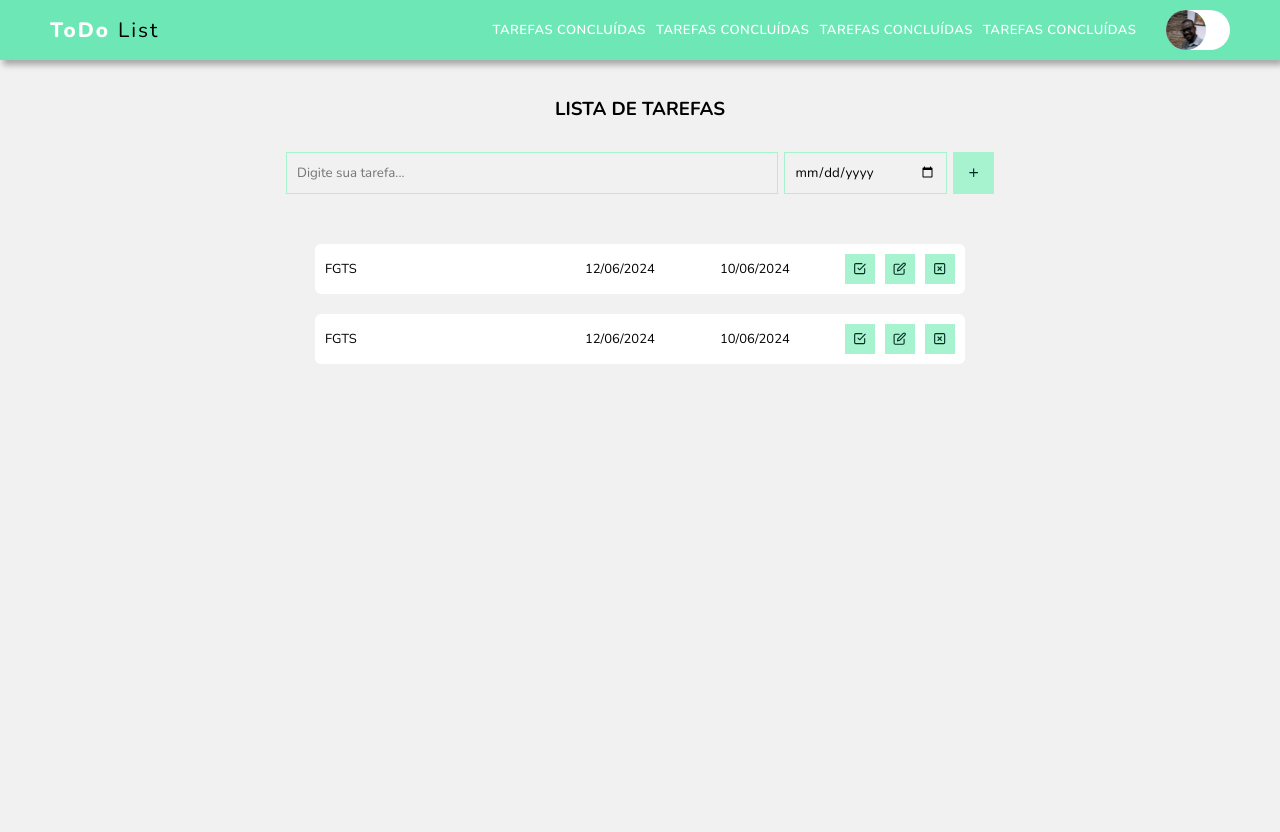
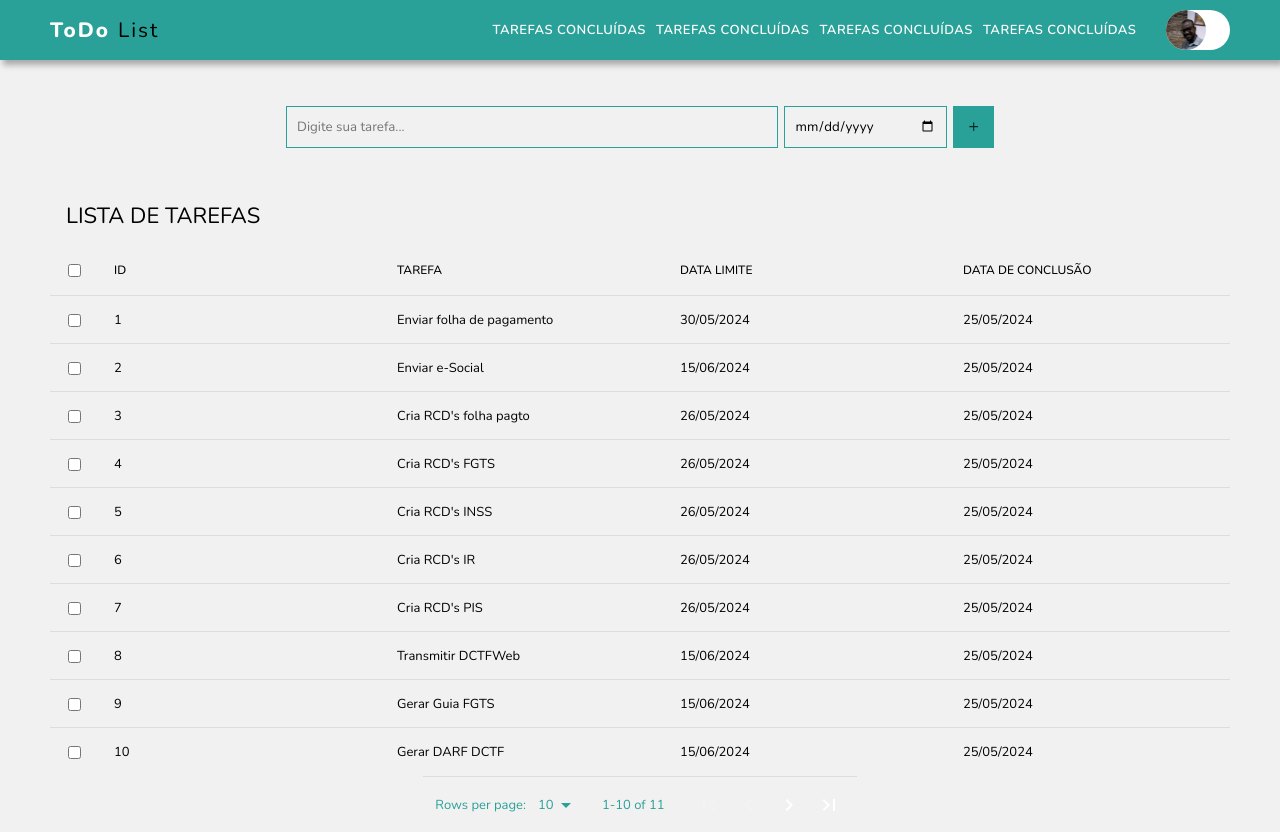
Before and after one commit to iraeveras/todo-list-react-vite, a React (Vite) app: page / in a window 1280 px wide. Before the commit the page ends 800 px from the top, so only its background shows below. Built offline with nearby package versions, Linux system fonts and the light colour scheme.

Commit message:
refatoração

```diff
--- a/package.json
+++ b/package.json
@@ -11,6 +11,7 @@
   },
   "dependencies": {
     "react": "^18.2.0",
+    "react-data-table-component": "^7.6.2",
     "react-dom": "^18.2.0",
     "react-icons": "^5.2.1"
   },
--- a/src/components/Button/Button.css
+++ b/src/components/Button/Button.css
@@ -1,7 +1,7 @@
 button {
     width: 30px;
     height: 30px;
-    background-color: #a7f3d0;
+    background-color: #2aa198;
     padding: 5px;
     border: none;
     color: #022c22;
--- a/src/components/Formtask/Formtask.css
+++ b/src/components/Formtask/Formtask.css
@@ -14,7 +14,7 @@
     /* padding-block: 10px; */
     gap: 6px;
     width: 60%;
-    margin-bottom: 40px;
+    margin-block: 40px;
     /* background-color: #FFF; */
 }
 
@@ -29,7 +29,7 @@
 .input-text-task,
 .input-date-task {
     outline: none;
-    border: 1px solid #a7f3d0;
+    border: 1px solid #2aa198;
     padding: 10px;
     background: transparent;
 }
--- a/src/components/Formtask/Formtask.jsx
+++ b/src/components/Formtask/Formtask.jsx
@@ -30,7 +30,7 @@ export const Formtask = () => {
 
     return (
         <>
-            <h3 className='title'>lista de tarefas</h3>
+            {/* <h3 className='title'></h3> */}
             <section className='task-form'>
                 <div>
 
--- a/src/components/Header/Header.css
+++ b/src/components/Header/Header.css
@@ -2,7 +2,7 @@
     display: flex;
     align-items: center;
     justify-content: center;
-    background-color: #6ee7b7;
+    background-color: #2aa198;
     padding: 10px 50px;
     box-shadow: 3px 5px 6px rgba(0,0,0,0.3);
 }
--- a/src/components/Task/Task.jsx
+++ b/src/components/Task/Task.jsx
@@ -1,36 +1,85 @@
+import React from "react";
+import DataTable , { createTheme } from "react-data-table-component";
 import { FiCheckSquare } from "react-icons/fi";
 import { FiEdit } from "react-icons/fi";
 import { FiXSquare } from "react-icons/fi";
 import { Button } from "../Button/Button";
+import api from "../../services/api.js";
 import './Task.css';
 
 
 
-export const Task = (props) => {
+export const Task = () => {
+
+    const columns = [
+        {
+            name: "ID",
+            selector: row => row.id,
+            sortable: true
+        },
+        {
+            name: "TAREFA",
+            selector: row => row.task,
+            sortable: true
+        },
+        {
+            name: "DATA LIMITE",
+            selector: row => row.date_conpletion,
+            sortable: true
+        },
+        {
+            name: "DATA DE CONCLUSÃO",
+            selector: row => row.create_date_task,
+            sortable: true
+        }
+    ];
+
+createTheme('solarized', {
+
+        text: {
+            primary: '#000000',
+            secondary: '#2aa198',
+        },
+        background: {
+            default: 'transparent',
+        },
+        context: {
+            background: '#2aa198',
+            text: '#FFFFFF',
+        },
+        divider: {
+            default: '#ddd',
+        },
+        action: {
+            button: 'rgba(0,0,0,.54)',
+            hover: 'rgba(0,0,0,.08)',
+            disabled: 'rgba(0,0,0,.12)',
+        },
+    }, 'dark');
+
+    const data = api.map(item => {
+        return (
+
+            {
+                id: item.id,
+                task: item.task,
+                date_conpletion: item.completion_date,
+                create_date_task: item.create_date
+            }
+        )
+    })
 
     return (
-        <section className='task-section'>
-            <div className='task-list'>
-                <div className='list'>
-                    <div className='task-group'>
-                        <p className='task'>{props.task}</p>
-                        <p className='task-completion-date'>{props.dateCompletion}</p>
-                        <p className='task-create-date'>{props.createDatetask}</p>
-                    </div>
-                    <div className='btn-group'>
 
-                        <Button>
-                            <FiCheckSquare/>
-                        </Button>
-                        <Button>
-                            <FiEdit/>
-                        </Button>
-                        <Button>
-                            <FiXSquare/>
-                        </Button>
-                    </div>
-                </div>
-            </div>
-        </section>
+        <DataTable
+        title="LISTA DE TAREFAS"
+        columns={columns}
+        data={data}
+        selectableRows
+        onSelectedRowsChange={data => console.log(data)}
+        pagination
+        fixedHeader
+        theme="solarized"
+        />
     )
 }
--- a/src/components/Wrapper/Wrapper.jsx
+++ b/src/components/Wrapper/Wrapper.jsx
@@ -17,23 +17,8 @@ export const Wrapper = () => {
     return (
         <div className='main-wrapper'>
 
-                <Formtask />
-
-
-
-                {api.map((item) => {
-                return (
-
-                    <Task
-                    key={item.id}
-                    task={item.task}
-                    dateCompletion={item.completion_date}
-                    createDatetask={item.create_date}
-                    />
-                )})}
-
-
-
+            <Formtask />
+            <Task />
         </div>
     )
 }
--- a/src/json/db.json
+++ b/src/json/db.json
@@ -1,14 +1,68 @@
 [
     {
         "id": 1,
-        "task": "FGTS",
-        "completion_date": "12/06/2024",
-        "create_date": "10/06/2024"
+        "task": "Enviar folha de pagamento",
+        "completion_date": "30/05/2024",
+        "create_date": "25/05/2024"
     },
     {
         "id": 2,
-        "task": "FGTS",
-        "completion_date": "12/06/2024",
-        "create_date": "10/06/2024"
+        "task": "Enviar e-Social",
+        "completion_date": "15/06/2024",
+        "create_date": "25/05/2024"
+    },
+    {
+        "id": 3,
+        "task": "Cria RCD's folha pagto",
+        "completion_date": "26/05/2024",
+        "create_date": "25/05/2024"
+    },
+    {
+        "id": 4,
+        "task": "Cria RCD's FGTS",
+        "completion_date": "26/05/2024",
+        "create_date": "25/05/2024"
+    },
+    {
+        "id": 5,
+        "task": "Cria RCD's INSS",
+        "completion_date": "26/05/2024",
+        "create_date": "25/05/2024"
+    },
+    {
+        "id": 6,
+        "task": "Cria RCD's IR",
+        "completion_date": "26/05/2024",
+        "create_date": "25/05/2024"
+    },
+    {
+        "id": 7,
+        "task": "Cria RCD's PIS",
+        "completion_date": "26/05/2024",
+        "create_date": "25/05/2024"
+    },
+    {
+        "id": 8,
+        "task": "Transmitir DCTFWeb",
+        "completion_date": "15/06/2024",
+        "create_date": "25/05/2024"
+    },
+    {
+        "id": 9,
+        "task": "Gerar Guia FGTS",
+        "completion_date": "15/06/2024",
+        "create_date": "25/05/2024"
+    },
+    {
+        "id": 10,
+        "task": "Gerar DARF DCTF",
+        "completion_date": "15/06/2024",
+        "create_date": "25/05/2024"
+    },
+    {
+        "id": 11,
+        "task": "Gerar DARF DCTF",
+        "completion_date": "15/06/2024",
+        "create_date": "25/05/2024"
     }
 ]
```
Also changed, not shown: 1 other file (tests, documents, lock files or other folders).
